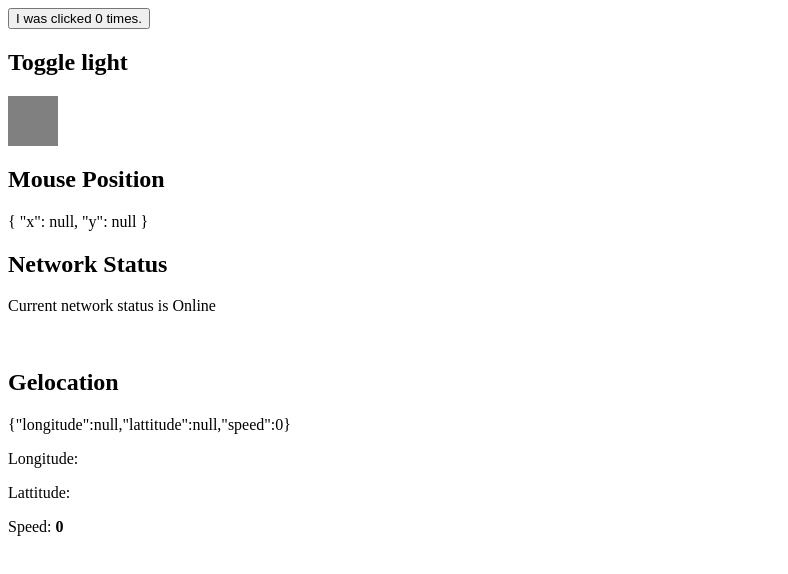
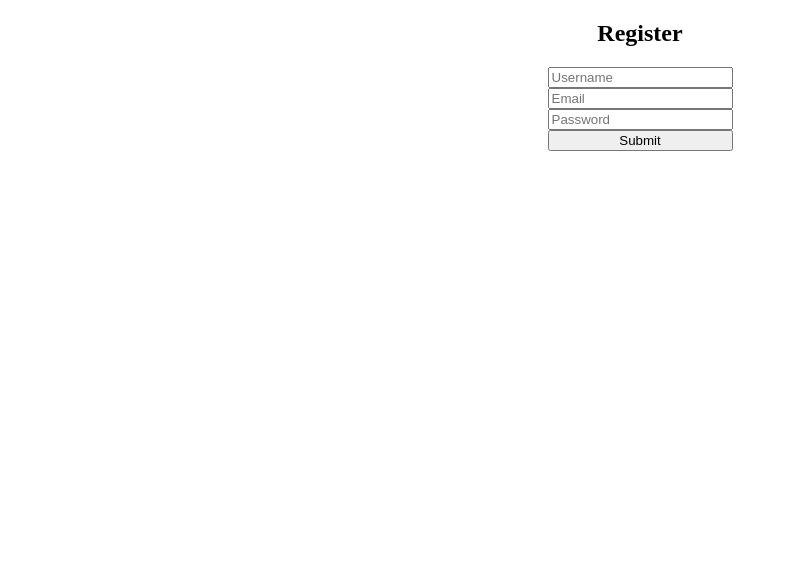
Before and after one commit to indresh44/react-hooks-intro, a React (Create React App) app: page / in a window 1280 px wide. Shown: the top 574 px of the page, without its empty margins (0-788 px from the left). Built offline with nearby package versions, Linux system fonts and the light colour scheme; no server answers.

Commit message:
added login and register feature

```diff
--- /dev/null
+++ b/src/Register.js
@@ -0,0 +1,68 @@
+import React, { useState } from "react";
+
+const initialState = {
+  username: "",
+  email: "",
+  password: "",
+};
+
+export default function Register() {
+  const [form, setForm] = useState(initialState);
+  const [formdata, setFormdata] = useState("");
+
+  const handleChange = (event) => {
+    setForm({
+      ...form,
+      [event.target.name]: event.target.value,
+    });
+  };
+
+  const handleSubmit = (event) => {
+    event.preventDefault();
+    setForm(initialState);
+    setFormdata(form);
+  };
+
+  return (
+    <div
+      style={{
+        textAlign: "center",
+      }}
+    >
+      <h2>Register</h2>
+      <form
+        onSubmit={handleSubmit}
+        style={{
+          display: "grid",
+          // alignItems: "center",
+          // justifyItems: "center",
+          justifyContent: "center",
+        }}
+      >
+        <input
+          type="text"
+          placeholder="Username"
+          name="username"
+          onChange={handleChange}
+          value={form.username}
+        />
+        <input
+          type="text"
+          placeholder="Email"
+          name="email"
+          onChange={handleChange}
+          value={form.email}
+        />
+        <input
+          type="password"
+          placeholder="Password"
+          name="password"
+          onChange={handleChange}
+          value={form.password}
+        />
+        <button type="submit">Submit</button>
+      </form>
+      {formdata && JSON.stringify(formdata)}
+    </div>
+  );
+}
```
Also changed, not shown: src/Login.js (added, +51 -0 lines), src/index.js (+7 -5 lines).
